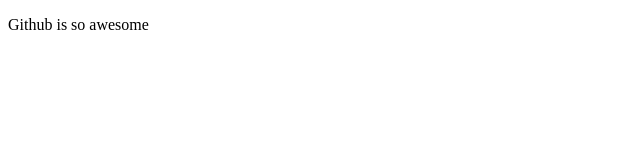
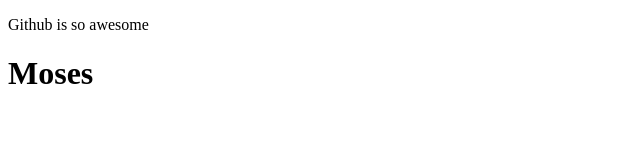
Before and after one commit to katherine95/GIT, a plain HTML site: page index.html in a window 1280 px wide. Shown: the whole page, without its empty margins (0-640 px from the left). Drawn offline with Linux system fonts and the light colour scheme.

Commit message:
added my heading

```diff
--- a/index.html
+++ b/index.html
@@ -6,5 +6,7 @@
 <body>
 <p>
 Github is so awesome</p>
+<h1> Moses </h1>
+
 </body>
 </html>
```
